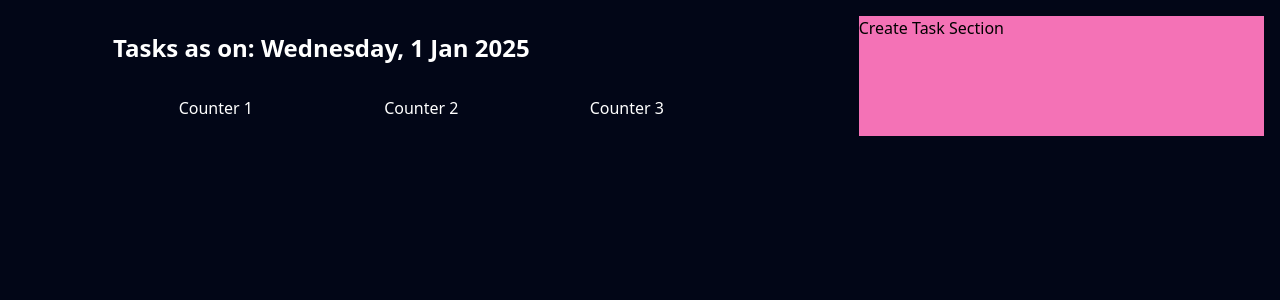
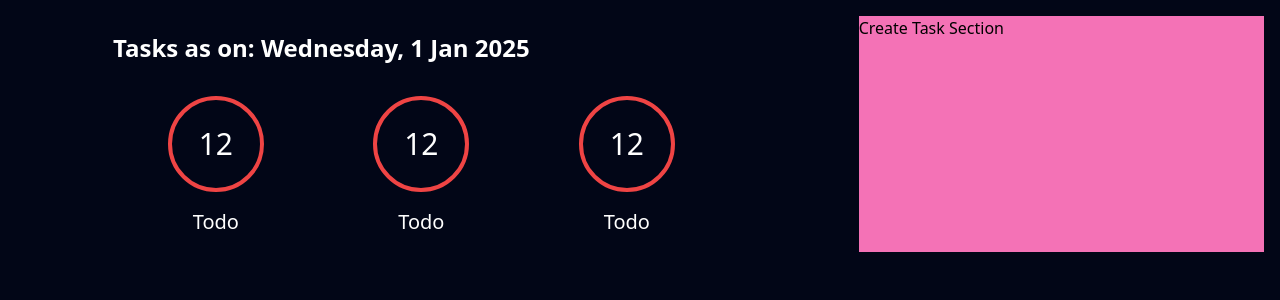
Before and after one commit to manikbajaj/fullstack-react, a React (Vite) app: page /tasks in a window 1280 px wide. Shown: the top 300 px of the page. Built offline with nearby package versions, Linux system fonts and the light colour scheme.

Commit message:
Final code for FSDB789

```diff
--- /dev/null
+++ b/src/components/tasksCounter/tasksCounter.jsx
@@ -0,0 +1,12 @@
+export function TasksCounter() {
+  return (
+    <div className="flex flex-col items-center justify-center">
+      <div className="p-6 border-solid border-red-500 border-4 rounded-full mb-4">
+        <div className="min-w-10 min-h-10 text-white text-3xl text-center flex justify-center leading-10">
+          12
+        </div>
+      </div>
+      <div className="text-white text-xl text-center">Todo</div>
+    </div>
+  );
+}
--- a/src/pages/tasks/tasks.jsx
+++ b/src/pages/tasks/tasks.jsx
@@ -1,3 +1,5 @@
+import { TasksCounter } from "@/components/tasksCounter/tasksCounter.jsx";
+
 export default function Tasks() {
   return (
     <section className="flex flex-row w-full p-4 gap-8">
@@ -7,9 +9,9 @@ export default function Tasks() {
             Tasks as on: Wednesday, 1 Jan 2025
           </h1>
           <div className="flex justify-around">
-            <p className="text-white">Counter 1</p>
-            <p className="text-white">Counter 2</p>
-            <p className="text-white">Counter 3</p>
+            <TasksCounter />
+            <TasksCounter />
+            <TasksCounter />
           </div>
         </div>
       </section>
```
